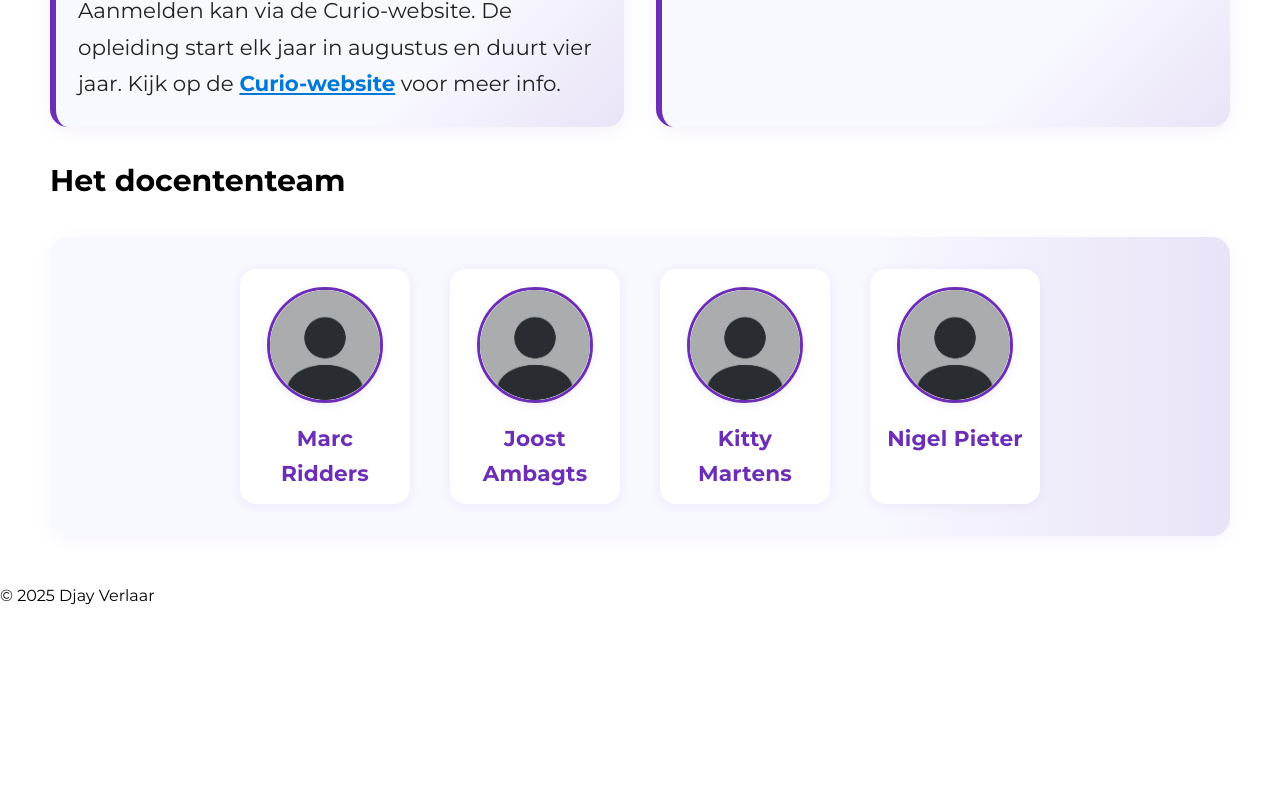
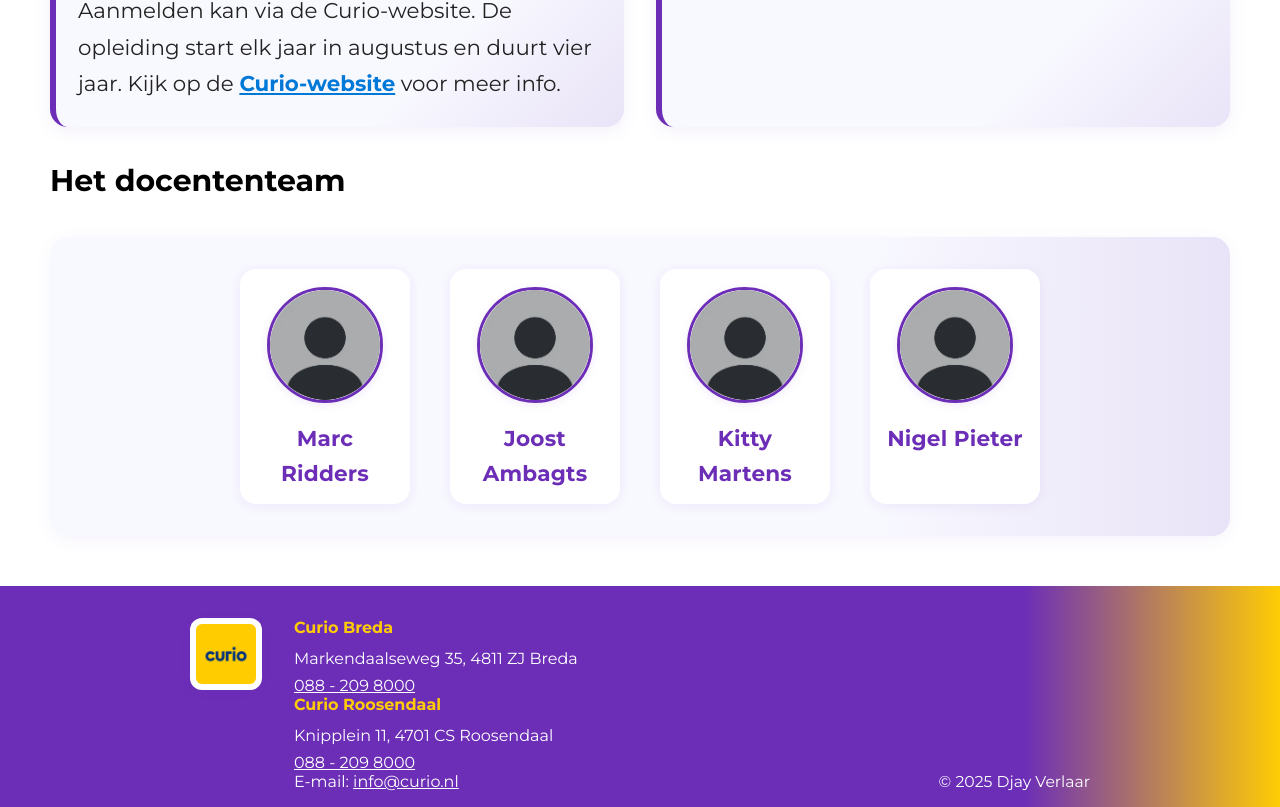
Before and after one commit to MeanD05/curio-opendag-single-page-djay, a plain HTML site: page index.html in a window 1280 px wide. Shown: the part 1981-2788 px from the top of the page. Before the commit the page ends 2586 px from the top, so only its background shows below. Drawn offline with Linux system fonts and the light colour scheme.

Commit message:
footer toegevoegd niet af

```diff
--- a/index.html
+++ b/index.html
@@ -114,8 +114,27 @@
     </main>
 
     <footer>
-        <p>&copy; 2025 Djay Verlaar</p>
-    </footer>
+    <div class="footer-content">
+        <div class="footer-logo">
+            <img src="/img/Curio-logo_isk-1024x1024.webp" alt="Curio logo" style="width:60px; height:auto;">
+        </div>
+        <div class="footer-info">
+            <div class="locatie">Curio Breda</div>
+            <div class="adres">Markendaalseweg 35, 4811 ZJ Breda</div>
+            <div class="telefoon"><a href="tel:+31882098000">088 - 209 8000</a></div>
+
+            <div class="locatie">Curio Roosendaal</div>
+            <div class="adres">Knipplein 11, 4701 CS Roosendaal</div>
+            <div class="telefoon"><a href="tel:+31882098000">088 - 209 8000</a></div>
+
+            <p>E-mail: <a href="mailto:info@curio.nl">info@curio.nl</a></p>
+        </div>
+        <div class="footer-copy">
+            <p>&copy; 2025 Djay Verlaar</p>
+        </div>
+    </div>
+</footer>
+
 </body>
 
 </html>
--- a/style.css
+++ b/style.css
@@ -241,6 +241,83 @@ main {
     letter-spacing: 0.2px;
 }
 
+footer {
+    background: linear-gradient(90deg, #6c2eb7 80%, #ffcc04 100%);
+    color: #fff;
+    padding: 32px 0 16px 0;
+    margin-top: 40px;
+}
+
+.footer-content {
+    max-width: 900px;
+    margin: 0 auto;
+    display: flex;
+    flex-wrap: wrap;
+    align-items: flex-start;
+    justify-content: space-between;
+    gap: 32px;
+    padding: 0 24px;
+}
+
+.footer-logo img {
+    border-radius: 12px;
+    background: #fff;
+    padding: 6px;
+    box-shadow: 0 2px 8px rgba(108,46,183,0.10);
+    margin-bottom: 8px;
+}
+
+.footer-info {
+    flex: 1 1 220px;
+    min-width: 180px;
+    color: #fff;
+    font-size: 1em;
+}
+
+.footer-info .locatie {
+    margin-bottom: 12px;
+    font-weight: bold;
+    color: #ffcc04;
+}
+
+.footer-info .adres {
+    margin-bottom: 8px;
+    color: #fff;
+    font-weight: 400;
+}
+
+.footer-info a {
+    color: #fff;
+    text-decoration: underline;
+    transition: color 0.2s;
+}
+
+.footer-info a:hover {
+    color: #ffcc04;
+}
+
+.footer-copy {
+    flex: 1 1 120px;
+    min-width: 120px;
+    text-align: right;
+    color: #fff;
+    font-size: 0.98em;
+    align-self: flex-end;
+}
+
+@media (max-width: 700px) {
+    .footer-content {
+        flex-direction: column;
+        align-items: flex-start;
+        gap: 12px;
+        padding: 0 10px;
+    }
+    .footer-copy {
+        text-align: left;
+        margin-top: 10px;
+    }
+}
+
 @media (max-width: 800px) {
     .flex-row {
         flex-direction: column;
```
